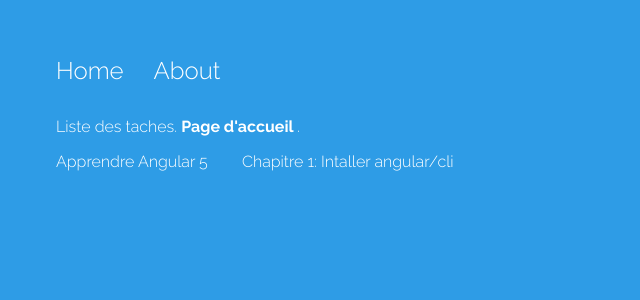
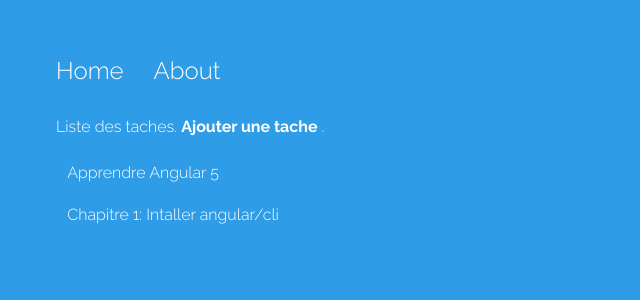
Before and after one commit to sir-kain/TodoApp, an Angular app: page /about/48 in a window 1280 px wide. Shown: the top 300 px of the page, without its empty margins (0-640 px from the left). Built offline with nearby package versions, Linux system fonts and the light colour scheme.

Commit message:
display block for the tasks list in about page

```diff
--- a/src/app/about/about.component.html
+++ b/src/app/about/about.component.html
@@ -1,5 +1,5 @@
 <p>
-  Liste des taches. <a href="" (click)="sendMeHome()"><strong>Page d'accueil  </strong></a>.
+  Liste des taches. <a href="" (click)="sendMeHome()"><strong>Ajouter une tache  </strong></a>.
 </p>
 
 <ul>
--- a/src/app/about/about.component.scss
+++ b/src/app/about/about.component.scss
@@ -0,0 +1,4 @@
+ul li {
+  display: block;
+  padding: .7rem;
+}
--- a/src/app/data.service.ts
+++ b/src/app/data.service.ts
@@ -5,7 +5,10 @@ import { BehaviorSubject } from 'rxjs/BehaviorSubject';
 
 export class DataService {
 
-  private goals = new BehaviorSubject<any>(['Apprendre Angular 5', 'Chapitre 1: Intaller angular/cli']);
+  private goals = new BehaviorSubject<any>([
+    'Apprendre Angular 5',
+    'Chapitre 1: Intaller angular/cli'
+  ]);
   goal = this.goals.asObservable();
 
   constructor() { }
```
